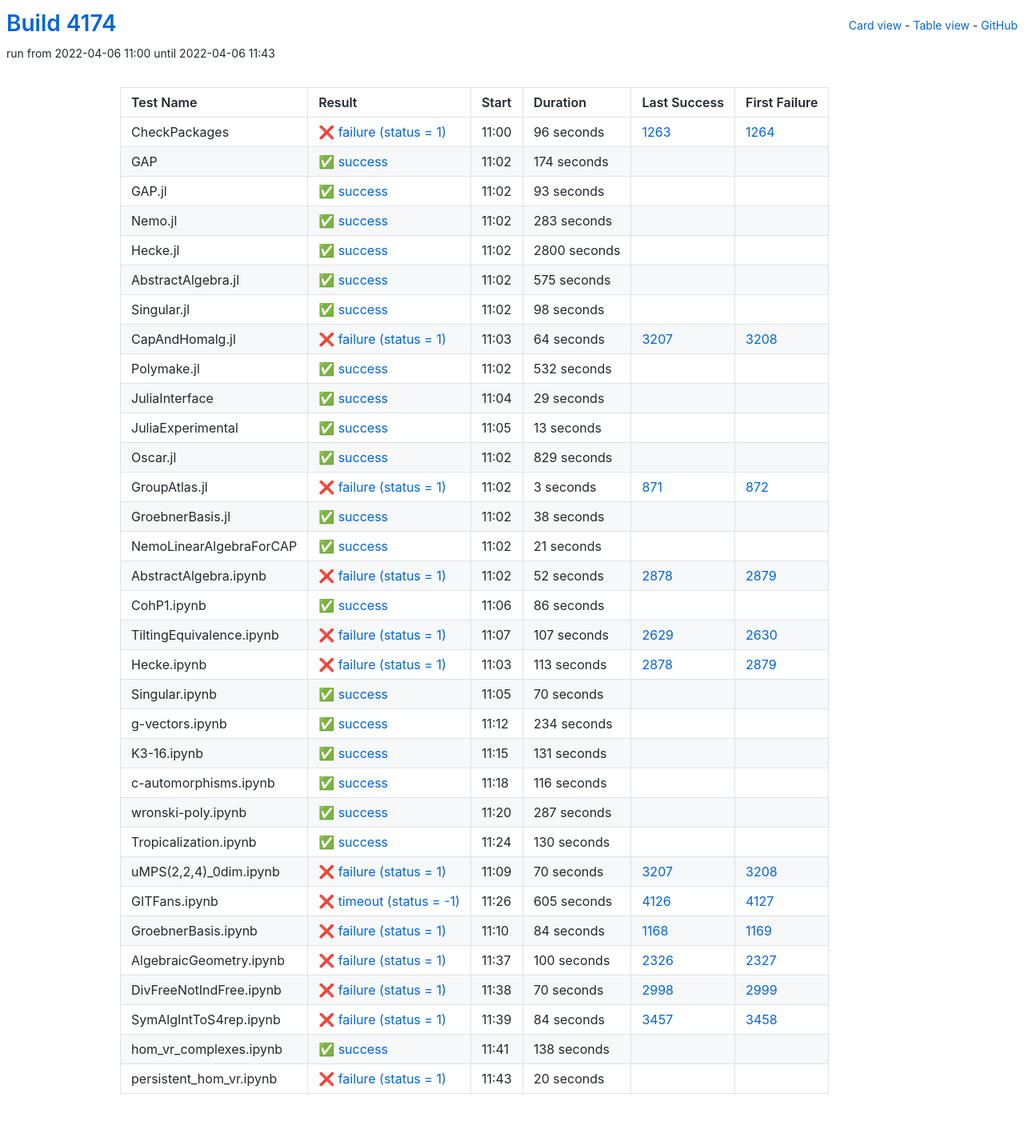
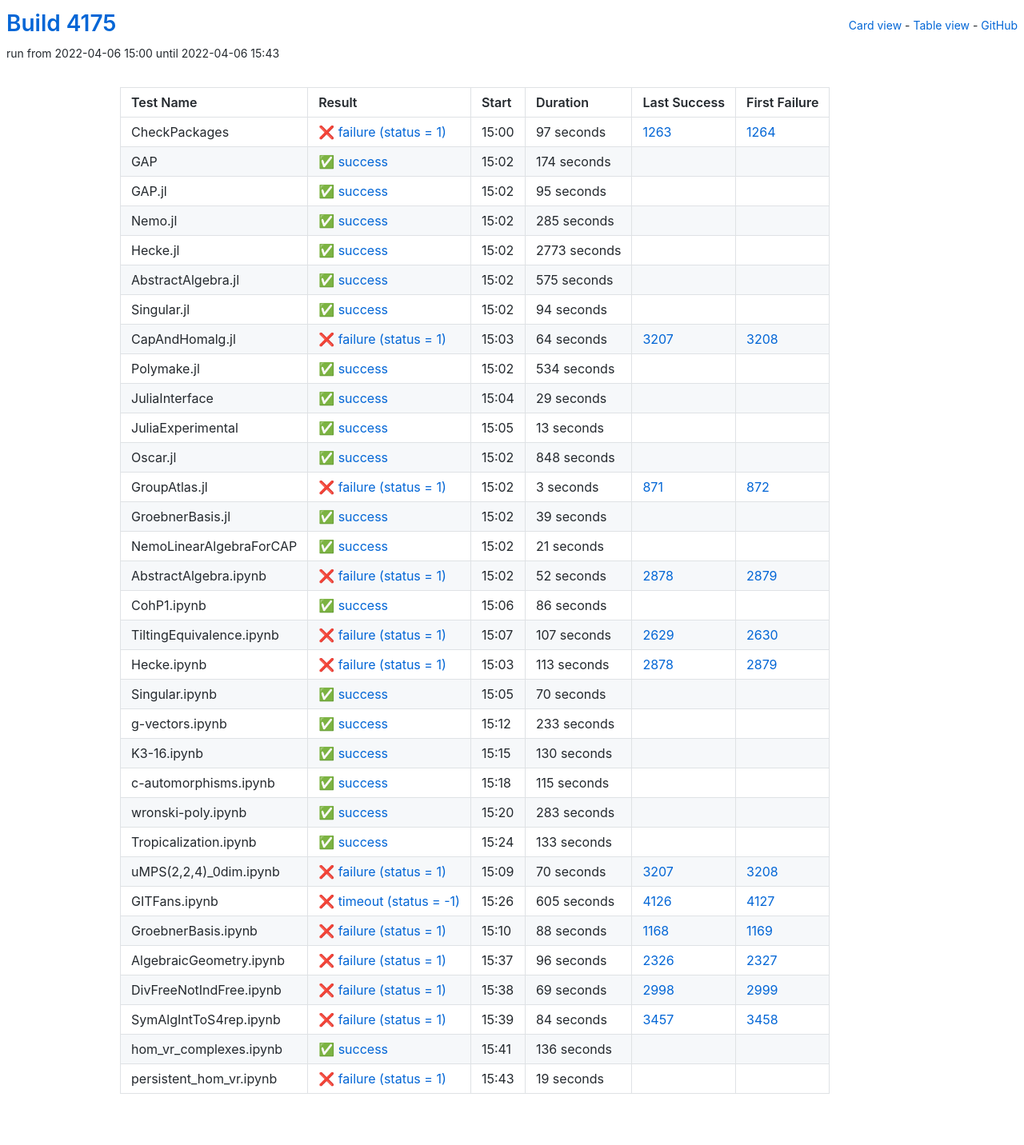
Before and after one commit to oscar-system/oscar-ci-status-stable, a Jekyll site: the page built from table.html, in a window 1280 px wide. Shown: the whole page at 80% size. Built offline with Jekyll 4.4.1, drawn with Linux system fonts in a browser that asks for light colours.

Commit message:
Build #4175

```diff
--- a/_data/ci.yml
+++ b/_data/ci.yml
@@ -1,6 +1,6 @@
 ---
-build: 4174
-build_url: https://oscarci.mathematik.uni-kl.de/job/oscar-stable/4174/
+build: 4175
+build_url: https://oscarci.mathematik.uni-kl.de/job/oscar-stable/4175/
 job: oscar-stable
 organization: oscar-system
 repo: oscar-ci-status-stable
@@ -8,20 +8,20 @@ repourl: https://github.com/oscar-system/oscar-ci-status-stable
 tests:
 - name: CheckPackages
   id: checkpackages
-  log: https://oscarci.mathematik.uni-kl.de/job/oscar-stable/4174/artifact/logs/build-4174/CheckPackages.log
-  start: 2022-04-06 11:00
+  log: https://oscarci.mathematik.uni-kl.de/job/oscar-stable/4175/artifact/logs/build-4175/CheckPackages.log
+  start: 2022-04-06 15:00
   success: false
   exitcode: 1
   status: failure
-  duration: 96
+  duration: 97
   last_success: 1263
   last_success_url: https://oscarci.mathematik.uni-kl.de/job/oscar-stable/1263/
   first_failure: 1264
   first_failure_url: https://oscarci.mathematik.uni-kl.de/job/oscar-stable/1264/
 - name: GAP
   id: gap
-  log: https://oscarci.mathematik.uni-kl.de/job/oscar-stable/4174/artifact/logs/build-4174/GAP.log
-  start: 2022-04-06 11:02
+  log: https://oscarci.mathematik.uni-kl.de/job/oscar-stable/4175/artifact/logs/build-4175/GAP.log
+  start: 2022-04-06 15:02
   success: true
   exitcode: 0
   status: success
@@ -32,44 +32,44 @@ tests:
   first_failure_url:
 - name: GAP.jl
   id: gap-jl
-  log: https://oscarci.mathematik.uni-kl.de/job/oscar-stable/4174/artifact/logs/build-4174/GAP.jl.log
-  start: 2022-04-06 11:02
+  log: https://oscarci.mathematik.uni-kl.de/job/oscar-stable/4175/artifact/logs/build-4175/GAP.jl.log
+  start: 2022-04-06 15:02
   success: true
   exitcode: 0
   status: success
-  duration: 93
+  duration: 95
   last_success: false
   last_success_url:
   first_failure: false
   first_failure_url:
 - name: Nemo.jl
   id: nemo-jl
-  log: https://oscarci.mathematik.uni-kl.de/job/oscar-stable/4174/artifact/logs/build-4174/Nemo.jl.log
-  start: 2022-04-06 11:02
+  log: https://oscarci.mathematik.uni-kl.de/job/oscar-stable/4175/artifact/logs/build-4175/Nemo.jl.log
+  start: 2022-04-06 15:02
   success: true
   exitcode: 0
   status: success
-  duration: 283
+  duration: 285
   last_success: false
   last_success_url:
   first_failure: false
   first_failure_url:
 - name: Hecke.jl
   id: hecke-jl
-  log: https://oscarci.mathematik.uni-kl.de/job/oscar-stable/4174/artifact/logs/build-4174/Hecke.jl.log
-  start: 2022-04-06 11:02
+  log: https://oscarci.mathematik.uni-kl.de/job/oscar-stable/4175/artifact/logs/build-4175/Hecke.jl.log
+  start: 2022-04-06 15:02
   success: true
   exitcode: 0
   status: success
-  duration: 2800
+  duration: 2773
   last_success: false
   last_success_url:
   first_failure: false
   first_failure_url:
 - name: AbstractAlgebra.jl
   id: abstractalgebra-jl
-  log: https://oscarci.mathematik.uni-kl.de/job/oscar-stable/4174/artifact/logs/build-4174/AbstractAlgebra.jl.log
-  start: 2022-04-06 11:02
+  log: https://oscarci.mathematik.uni-kl.de/job/oscar-stable/4175/artifact/logs/build-4175/AbstractAlgebra.jl.log
+  start: 2022-04-06 15:02
   success: true
   exitcode: 0
   status: success
@@ -80,20 +80,20 @@ tests:
   first_failure_url:
 - name: Singular.jl
   id: singular-jl
-  log: https://oscarci.mathematik.uni-kl.de/job/oscar-stable/4174/artifact/logs/build-4174/Singular.jl.log
-  start: 2022-04-06 11:02
+  log: https://oscarci.mathematik.uni-kl.de/job/oscar-stable/4175/artifact/logs/build-4175/Singular.jl.log
+  start: 2022-04-06 15:02
   success: true
   exitcode: 0
   status: success
-  duration: 98
+  duration: 94
   last_success: false
   last_success_url:
   first_failure: false
   first_failure_url:
 - name: CapAndHomalg.jl
   id: capandhomalg-jl
-  log: https://oscarci.mathematik.uni-kl.de/job/oscar-stable/4174/artifact/logs/build-4174/CapAndHomalg.jl.log
-  start: 2022-04-06 11:03
+  log: https://oscarci.mathematik.uni-kl.de/job/oscar-stable/4175/artifact/logs/build-4175/CapAndHomalg.jl.log
+  start: 2022-04-06 15:03
   success: false
   exitcode: 1
   status: failure
@@ -104,20 +104,20 @@ tests:
   first_failure_url: https://oscarci.mathematik.uni-kl.de/job/oscar-stable/3208/
 - name: Polymake.jl
   id: polymake-jl
-  log: https://oscarci.mathematik.uni-kl.de/job/oscar-stable/4174/artifact/logs/build-4174/Polymake.jl.log
-  start: 2022-04-06 11:02
+  log: https://oscarci.mathematik.uni-kl.de/job/oscar-stable/4175/artifact/logs/build-4175/Polymake.jl.log
+  start: 2022-04-06 15:02
   success: true
   exitcode: 0
   status: success
-  duration: 532
+  duration: 534
   last_success: false
   last_success_url:
   first_failure: false
   first_failure_url:
 - name: JuliaInterface
   id: juliainterface
-  log: https://oscarci.mathematik.uni-kl.de/job/oscar-stable/4174/artifact/logs/build-4174/JuliaInterface.log
-  start: 2022-04-06 11:04
+  log: https://oscarci.mathematik.uni-kl.de/job/oscar-stable/4175/artifact/logs/build-4175/JuliaInterface.log
+  start: 2022-04-06 15:04
   success: true
   exitcode: 0
   status: success
@@ -128,8 +128,8 @@ tests:
   first_failure_url:
 - name: JuliaExperimental
   id: juliaexperimental
-  log: https://oscarci.mathematik.uni-kl.de/job/oscar-stable/4174/artifact/logs/build-4174/JuliaExperimental.log
-  start: 2022-04-06 11:05
+  log: https://oscarci.mathematik.uni-kl.de/job/oscar-stable/4175/artifact/logs/build-4175/JuliaExperimental.log
+  start: 2022-04-06 15:05
   success: true
   exitcode: 0
   status: success
@@ -140,20 +140,20 @@ tests:
   first_failure_url:
 - name: Oscar.jl
   id: oscar-jl
-  log: https://oscarci.mathematik.uni-kl.de/job/oscar-stable/4174/artifact/logs/build-4174/Oscar.jl.log
-  start: 2022-04-06 11:02
+  log: https://oscarci.mathematik.uni-kl.de/job/oscar-stable/4175/artifact/logs/build-4175/Oscar.jl.log
+  start: 2022-04-06 15:02
   success: true
   exitcode: 0
   status: success
-  duration: 829
+  duration: 848
   last_success: false
   last_success_url:
   first_failure: false
   first_failure_url:
 - name: GroupAtlas.jl
   id: groupatlas-jl
-  log: https://oscarci.mathematik.uni-kl.de/job/oscar-stable/4174/artifact/logs/build-4174/GroupAtlas.jl.log
-  start: 2022-04-06 11:02
+  log: https://oscarci.mathematik.uni-kl.de/job/oscar-stable/4175/artifact/logs/build-4175/GroupAtlas.jl.log
+  start: 2022-04-06 15:02
   success: false
   exitcode: 1
   status: failure
@@ -164,20 +164,20 @@ tests:
   first_failure_url: https://oscarci.mathematik.uni-kl.de/job/oscar-stable/872/
 - name: GroebnerBasis.jl
   id: groebnerbasis-jl
-  log: https://oscarci.mathematik.uni-kl.de/job/oscar-stable/4174/artifact/logs/build-4174/GroebnerBasis.jl.log
-  start: 2022-04-06 11:02
+  log: https://oscarci.mathematik.uni-kl.de/job/oscar-stable/4175/artifact/logs/build-4175/GroebnerBasis.jl.log
+  start: 2022-04-06 15:02
   success: true
   exitcode: 0
   status: success
-  duration: 38
+  duration: 39
   last_success: false
   last_success_url:
   first_failure: false
   first_failure_url:
 - name: NemoLinearAlgebraForCAP
   id: nemolinearalgebraforcap
-  log: https://oscarci.mathematik.uni-kl.de/job/oscar-stable/4174/artifact/logs/build-4174/NemoLinearAlgebraForCAP.log
-  start: 2022-04-06 11:02
+  log: https://oscarci.mathematik.uni-kl.de/job/oscar-stable/4175/artifact/logs/build-4175/NemoLinearAlgebraForCAP.log
+  start: 2022-04-06 15:02
   success: true
   exitcode: 0
   status: success
@@ -188,8 +188,8 @@ tests:
   first_failure_url:
 - name: AbstractAlgebra.ipynb
   id: abstractalgebra-ipynb
-  log: https://oscarci.mathematik.uni-kl.de/job/oscar-stable/4174/artifact/logs/build-4174/AbstractAlgebra.ipynb.log
-  start: 2022-04-06 11:02
+  log: https://oscarci.mathematik.uni-kl.de/job/oscar-stable/4175/artifact/logs/build-4175/AbstractAlgebra.ipynb.log
+  start: 2022-04-06 15:02
   success: false
   exitcode: 1
   status: failure
@@ -200,8 +200,8 @@ tests:
   first_failure_url: https://oscarci.mathematik.uni-kl.de/job/oscar-stable/2879/
 - name: CohP1.ipynb
   id: cohp1-ipynb
-  log: https://oscarci.mathematik.uni-kl.de/job/oscar-stable/4174/artifact/logs/build-4174/CohP1.ipynb.log
-  start: 2022-04-06 11:06
+  log: https://oscarci.mathematik.uni-kl.de/job/oscar-stable/4175/artifact/logs/build-4175/CohP1.ipynb.log
+  start: 2022-04-06 15:06
   success: true
   exitcode: 0
   status: success
@@ -212,8 +212,8 @@ tests:
   first_failure_url:
 - name: TiltingEquivalence.ipynb
   id: tiltingequivalence-ipynb
-  log: https://oscarci.mathematik.uni-kl.de/job/oscar-stable/4174/artifact/logs/build-4174/TiltingEquivalence.ipynb.log
-  start: 2022-04-06 11:07
+  log: https://oscarci.mathematik.uni-kl.de/job/oscar-stable/4175/artifact/logs/build-4175/TiltingEquivalence.ipynb.log
+  start: 2022-04-06 15:07
   success: false
   exitcode: 1
   status: failure
@@ -224,8 +224,8 @@ tests:
   first_failure_url: https://oscarci.mathematik.uni-kl.de/job/oscar-stable/2630/
 - name: Hecke.ipynb
   id: hecke-ipynb
-  log: https://oscarci.mathematik.uni-kl.de/job/oscar-stable/4174/artifact/logs/build-4174/Hecke.ipynb.log
-  start: 2022-04-06 11:03
+  log: https://oscarci.mathematik.uni-kl.de/job/oscar-stable/4175/artifact/logs/build-4175/Hecke.ipynb.log
+  start: 2022-04-06 15:03
   success: false
   exitcode: 1
   status: failure
@@ -236,8 +236,8 @@ tests:
   first_failure_url: https://oscarci.mathematik.uni-kl.de/job/oscar-stable/2879/
 - name: Singular.ipynb
   id: singular-ipynb
-  log: https://oscarci.mathematik.uni-kl.de/job/oscar-stable/4174/artifact/logs/build-4174/Singular.ipynb.log
-  start: 2022-04-06 11:05
+  log: https://oscarci.mathematik.uni-kl.de/job/oscar-stable/4175/artifact/logs/build-4175/Singular.ipynb.log
+  start: 2022-04-06 15:05
   success: true
   exitcode: 0
   status: success
@@ -248,56 +248,20 @@ tests:
   first_failure_url:
 - name: g-vectors.ipynb
   id: g-vectors-ipynb
-  log: https://oscarci.mathematik.uni-kl.de/job/oscar-stable/4174/artifact/logs/build-4174/g-vectors.ipynb.log
-  start: 2022-04-06 11:12
+  log: https://oscarci.mathematik.uni-kl.de/job/oscar-stable/4175/artifact/logs/build-4175/g-vectors.ipynb.log
+  start: 2022-04-06 15:12
   success: true
   exitcode: 0
   status: success
-  duration: 234
+  duration: 233
   last_success: false
   last_success_url:
   first_failure: false
   first_failure_url:
 - name: K3-16.ipynb
   id: k3-16-ipynb
-  log: https://oscarci.mathematik.uni-kl.de/job/oscar-stable/4174/artifact/logs/build-4174/K3-16.ipynb.log
-  start: 2022-04-06 11:15
-  success: true
-  exitcode: 0
-  status: success
-  duration: 131
-  last_success: false
-  last_success_url:
-  first_failure: false
-  first_failure_url:
-- name: c-automorphisms.ipynb
-  id: c-automorphisms-ipynb
-  log: https://oscarci.mathematik.uni-kl.de/job/oscar-stable/4174/artifact/logs/build-4174/c-automorphisms.ipynb.log
-  start: 2022-04-06 11:18
-  success: true
-  exitcode: 0
-  status: success
-  duration: 116
-  last_success: false
-  last_success_url:
-  first_failure: false
-  first_failure_url:
-- name: wronski-poly.ipynb
-  id: wronski-poly-ipynb
-  log: https://oscarci.mathematik.uni-kl.de/job/oscar-stable/4174/artifact/logs/build-4174/wronski-poly.ipynb.log
-  start: 2022-04-06 11:20
-  success: true
-  exitcode: 0
-  status: success
-  duration: 287
-  last_success: false
-  last_success_url:
-  first_failure: false
-  first_failure_url:
-- name: Tropicalization.ipynb
-  id: tropicalization-ipynb
-  log: https://oscarci.mathematik.uni-kl.de/job/oscar-stable/4174/artifact/logs/build-4174/Tropicalization.ipynb.log
-  start: 2022-04-06 11:24
+  log: https://oscarci.mathematik.uni-kl.de/job/oscar-stable/4175/artifact/logs/build-4175/K3-16.ipynb.log
+  start: 2022-04-06 15:15
   success: true
   exitcode: 0
   status: success
@@ -306,10 +270,46 @@ tests:
   last_success_url:
   first_failure: false
   first_failure_url:
+- name: c-automorphisms.ipynb
+  id: c-automorphisms-ipynb
+  log: https://oscarci.mathematik.uni-kl.de/job/oscar-stable/4175/artifact/logs/build-4175/c-automorphisms.ipynb.log
+  start: 2022-04-06 15:18
+  success: true
+  exitcode: 0
+  status: success
+  duration: 115
+  last_success: false
+  last_success_url:
+  first_failure: false
+  first_failure_url:
+- name: wronski-poly.ipynb
+  id: wronski-poly-ipynb
+  log: https://oscarci.mathematik.uni-kl.de/job/oscar-stable/4175/artifact/logs/build-4175/wronski-poly.ipynb.log
+  start: 2022-04-06 15:20
+  success: true
+  exitcode: 0
+  status: success
+  duration: 283
+  last_success: false
+  last_success_url:
+  first_failure: false
+  first_failure_url:
+- name: Tropicalization.ipynb
+  id: tropicalization-ipynb
+  log: https://oscarci.mathematik.uni-kl.de/job/oscar-stable/4175/artifact/logs/build-4175/Tropicalization.ipynb.log
+  start: 2022-04-06 15:24
+  success: true
+  exitcode: 0
+  status: success
+  duration: 133
+  last_success: false
+  last_success_url:
+  first_failure: false
+  first_failure_url:
 - name: uMPS(2,2,4)_0dim.ipynb
   id: umps-2-2-4-0dim-ipynb
-  log: https://oscarci.mathematik.uni-kl.de/job/oscar-stable/4174/artifact/logs/build-4174/uMPS-2-2-4-_0dim.ipynb.log
-  start: 2022-04-06 11:09
+  log: https://oscarci.mathematik.uni-kl.de/job/oscar-stable/4175/artifact/logs/build-4175/uMPS-2-2-4-_0dim.ipynb.log
+  start: 2022-04-06 15:09
   success: false
   exitcode: 1
   status: failure
@@ -320,8 +320,8 @@ tests:
   first_failure_url: https://oscarci.mathematik.uni-kl.de/job/oscar-stable/3208/
 - name: GITFans.ipynb
   id: gitfans-ipynb
-  log: https://oscarci.mathematik.uni-kl.de/job/oscar-stable/4174/artifact/logs/build-4174/GITFans.ipynb.log
-  start: 2022-04-06 11:26
+  log: https://oscarci.mathematik.uni-kl.de/job/oscar-stable/4175/artifact/logs/build-4175/GITFans.ipynb.log
+  start: 2022-04-06 15:26
   success: false
   exitcode: -1
   status: timeout
@@ -332,44 +332,44 @@ tests:
   first_failure_url: https://oscarci.mathematik.uni-kl.de/job/oscar-stable/4127/
 - name: GroebnerBasis.ipynb
   id: groebnerbasis-ipynb
-  log: https://oscarci.mathematik.uni-kl.de/job/oscar-stable/4174/artifact/logs/build-4174/GroebnerBasis.ipynb.log
-  start: 2022-04-06 11:10
+  log: https://oscarci.mathematik.uni-kl.de/job/oscar-stable/4175/artifact/logs/build-4175/GroebnerBasis.ipynb.log
+  start: 2022-04-06 15:10
   success: false
   exitcode: 1
   status: failure
-  duration: 84
+  duration: 88
   last_success: 1168
   last_success_url: https://oscarci.mathematik.uni-kl.de/job/oscar-stable/1168/
   first_failure: 1169
   first_failure_url: https://oscarci.mathematik.uni-kl.de/job/oscar-stable/1169/
 - name: AlgebraicGeometry.ipynb
   id: algebraicgeometry-ipynb
-  log: https://oscarci.mathematik.uni-kl.de/job/oscar-stable/4174/artifact/logs/build-4174/AlgebraicGeometry.ipynb.log
-  start: 2022-04-06 11:37
+  log: https://oscarci.mathematik.uni-kl.de/job/oscar-stable/4175/artifact/logs/build-4175/AlgebraicGeometry.ipynb.log
+  start: 2022-04-06 15:37
   success: false
   exitcode: 1
   status: failure
-  duration: 100
+  duration: 96
   last_success: 2326
   last_success_url: https://oscarci.mathematik.uni-kl.de/job/oscar-stable/2326/
   first_failure: 2327
   first_failure_url: https://oscarci.mathematik.uni-kl.de/job/oscar-stable/2327/
 - name: DivFreeNotIndFree.ipynb
   id: divfreenotindfree-ipynb
-  log: https://oscarci.mathematik.uni-kl.de/job/oscar-stable/4174/artifact/logs/build-4174/DivFreeNotIndFree.ipynb.log
-  start: 2022-04-06 11:38
+  log: https://oscarci.mathematik.uni-kl.de/job/oscar-stable/4175/artifact/logs/build-4175/DivFreeNotIndFree.ipynb.log
+  start: 2022-04-06 15:38
   success: false
   exitcode: 1
   status: failure
-  duration: 70
+  duration: 69
   last_success: 2998
   last_success_url: https://oscarci.mathematik.uni-kl.de/job/oscar-stable/2998/
   first_failure: 2999
   first_failure_url: https://oscarci.mathematik.uni-kl.de/job/oscar-stable/2999/
 - name: SymAlgIntToS4rep.ipynb
   id: symalginttos4rep-ipynb
-  log: https://oscarci.mathematik.uni-kl.de/job/oscar-stable/4174/artifact/logs/build-4174/SymAlgIntToS4rep.ipynb.log
-  start: 2022-04-06 11:39
+  log: https://oscarci.mathematik.uni-kl.de/job/oscar-stable/4175/artifact/logs/build-4175/SymAlgIntToS4rep.ipynb.log
+  start: 2022-04-06 15:39
   success: false
   exitcode: 1
   status: failure
@@ -380,24 +380,24 @@ tests:
   first_failure_url: https://oscarci.mathematik.uni-kl.de/job/oscar-stable/3458/
 - name: hom_vr_complexes.ipynb
   id: hom-vr-complexes-ipynb
-  log: https://oscarci.mathematik.uni-kl.de/job/oscar-stable/4174/artifact/logs/build-4174/hom_vr_complexes.ipynb.log
-  start: 2022-04-06 11:41
+  log: https://oscarci.mathematik.uni-kl.de/job/oscar-stable/4175/artifact/logs/build-4175/hom_vr_complexes.ipynb.log
+  start: 2022-04-06 15:41
   success: true
   exitcode: 0
   status: success
-  duration: 138
+  duration: 136
   last_success: false
   last_success_url:
   first_failure: false
   first_failure_url:
 - name: persistent_hom_vr.ipynb
   id: persistent-hom-vr-ipynb
-  log: https://oscarci.mathematik.uni-kl.de/job/oscar-stable/4174/artifact/logs/build-4174/persistent_hom_vr.ipynb.log
-  start: 2022-04-06 11:43
+  log: https://oscarci.mathematik.uni-kl.de/job/oscar-stable/4175/artifact/logs/build-4175/persistent_hom_vr.ipynb.log
+  start: 2022-04-06 15:43
   success: false
   exitcode: 1
   status: failure
-  duration: 20
+  duration: 19
   last_success: false
   last_success_url:
   first_failure: false
```
Also changed, not shown: README.md.
